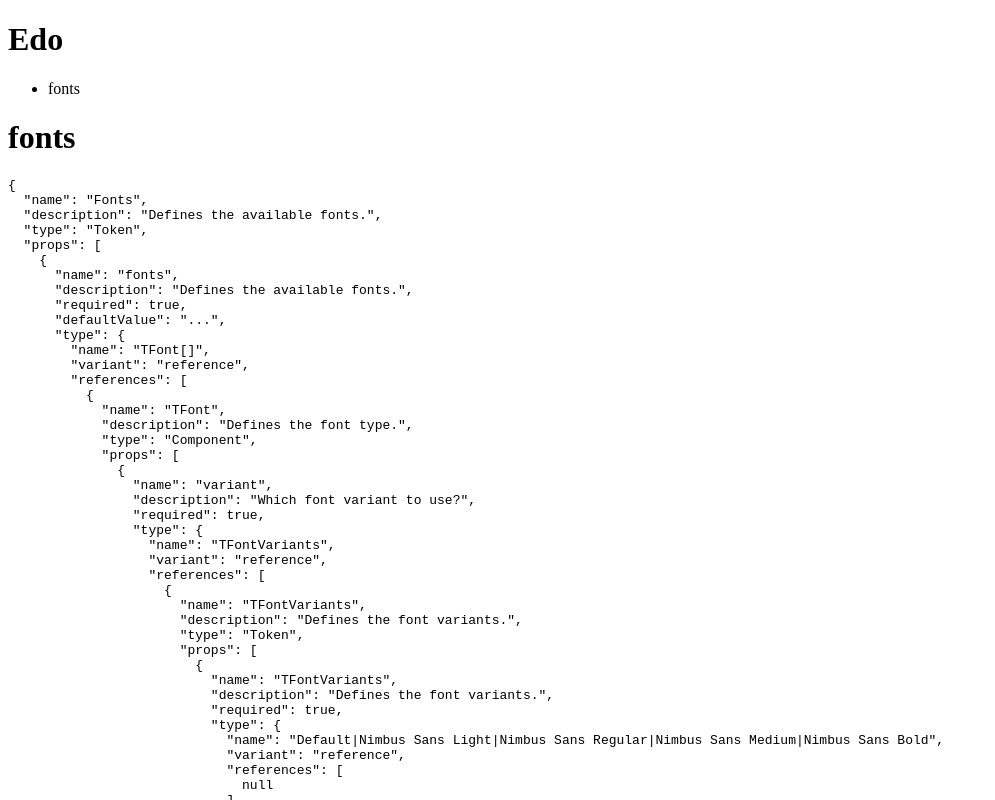
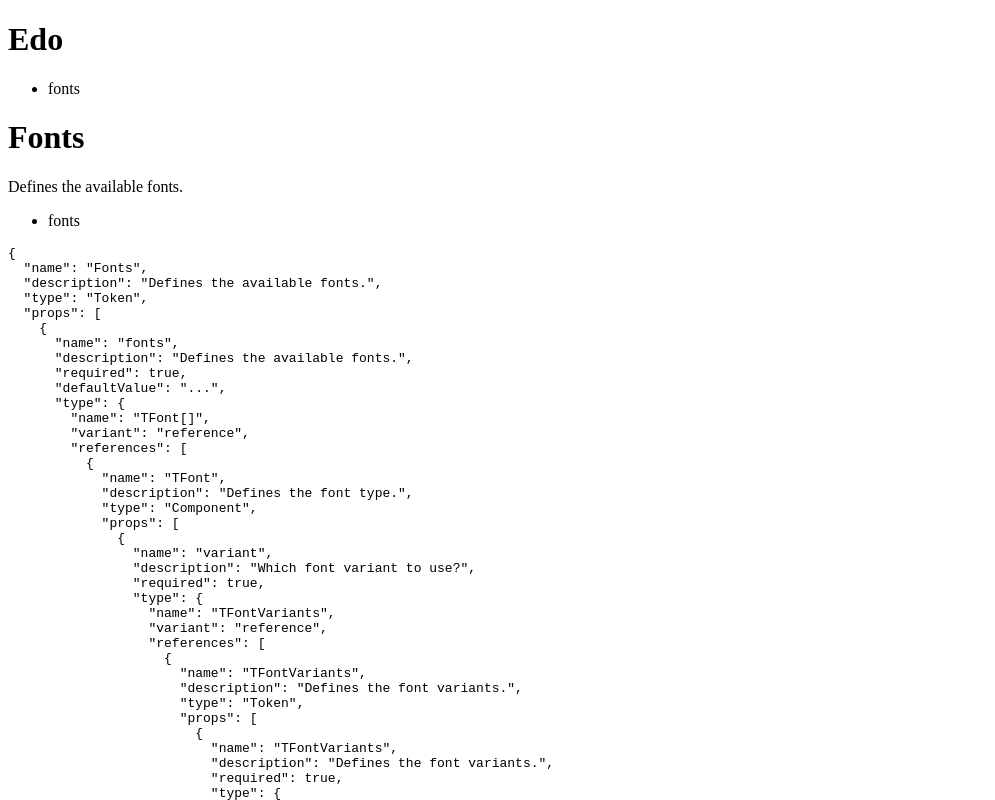
Before and after one commit to osequi/test-tsx-dx, a Next.js app: page /fonts in a window 1280 px wide. Shown: the top 800 px of the page, without its empty margins (0-995 px from the left). Built offline with nearby package versions, Linux system fonts and the light colour scheme.

Commit message:
Working on props

```diff
--- a/src/documentation/Page/Page.tsx
+++ b/src/documentation/Page/Page.tsx
@@ -1,5 +1,6 @@
 import React from "react";
-import { TData, TPageData, usePage } from "../hooks";
+import { TData, TPageData, usePage, useTitle } from "../hooks";
+import { Props } from "../";
 
 export interface TPageProps {
   data: TData;
@@ -9,14 +10,15 @@ export interface TPageProps {
 export function Page(props: TPageProps) {
   if (!props?.pageData) return <Undefined {...props} />;
 
-  const {
-    pageData: { name },
-  } = props;
   const page = usePage(props);
+  const { name, description } = page;
+  const title = useTitle({ name: name, kindString: "Module" });
 
   return (
     <div>
-      <h1>{name}</h1>
+      <h1>{title}</h1>
+      <p>{description}</p>
+      <Props {...page} />
       <div>
         <pre>{JSON.stringify(page, null, 2)}</pre>
       </div>
--- /dev/null
+++ b/src/documentation/Props/Props.tsx
@@ -0,0 +1,11 @@
+import { TPage } from "../hooks";
+
+export function Props(props: TPage) {
+  if (!props?.props) return <>No props</>;
+
+  const { props: props2 } = props;
+  const props3 = Array.isArray(props2) ? props2 : [props2];
+  const props4 = props3.map((item) => <li>{item.name}</li>);
+
+  return <ul>{props4}</ul>;
+}
--- /dev/null
+++ b/src/documentation/Props/index.ts
@@ -0,0 +1 @@
+export * from "./Props";
--- a/src/documentation/index.ts
+++ b/src/documentation/index.ts
@@ -2,3 +2,4 @@ export * from "./Menu";
 export * from "./Template";
 export * from "./Home";
 export * from "./Page";
+export * from "./Props";
```
